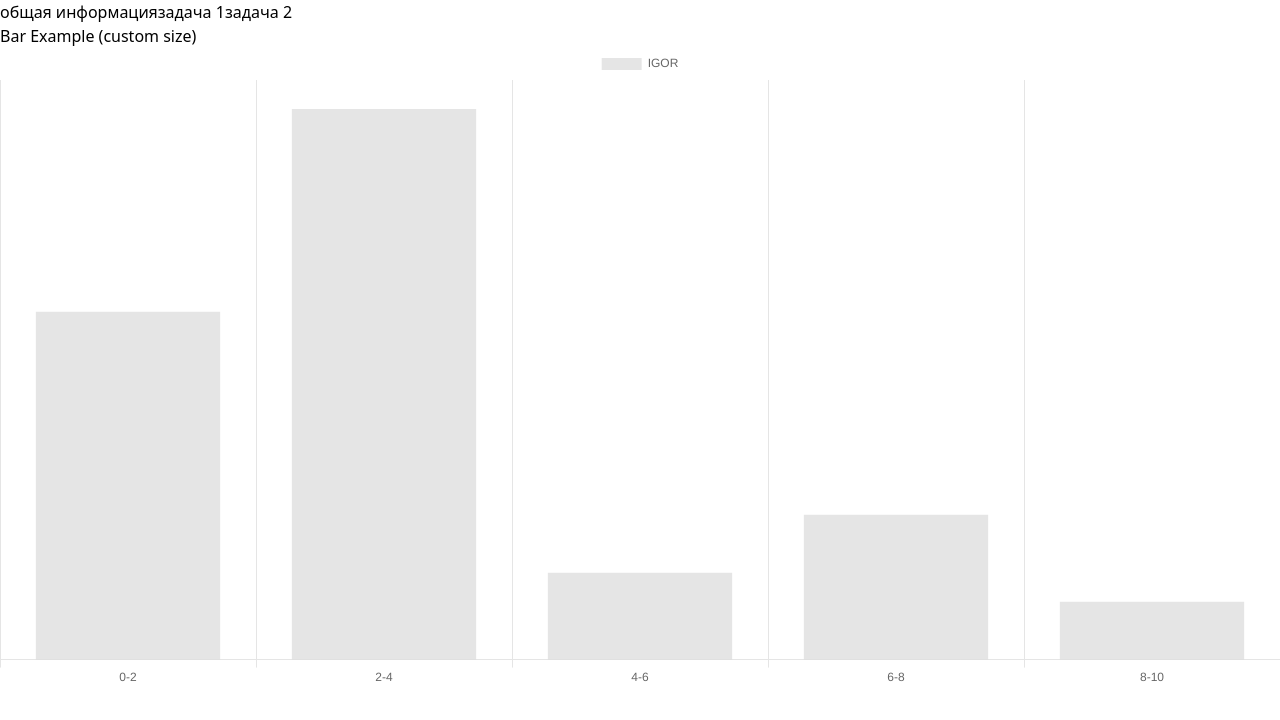
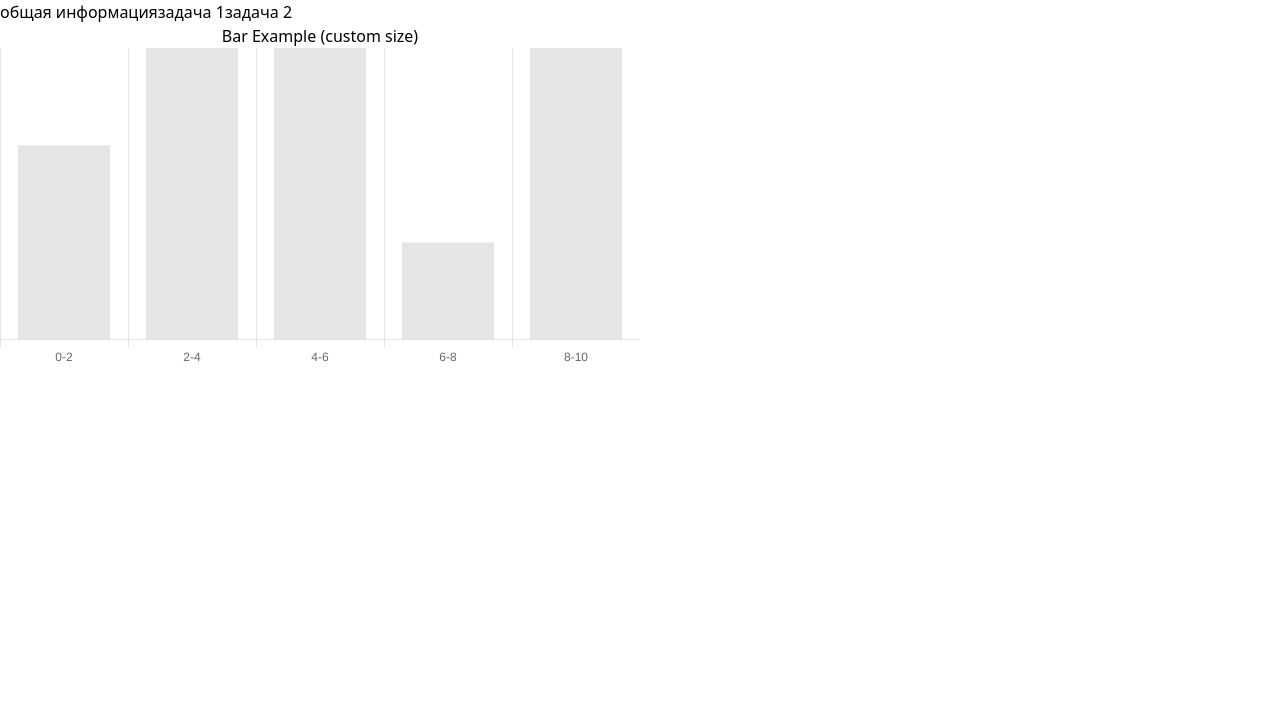
Before and after one commit to hjphopchop/charts, a Next.js app: page /firstTask in a window 1280 px wide. Shown: the top 720 px of the page. Built offline with nearby package versions, Linux system fonts and the light colour scheme.

Commit message:
feat(wip): addede formationData && interceptionData for firstChart

```diff
--- a/data.ts
+++ b/data.ts
@@ -6,6 +6,46 @@ export const data = [
     personal_id: Math.random().toString(36).slice(-10),
     name: names[Math.floor(Math.random() * (names.length - 1))],
     answers: [
+      {
+        id: Math.random().toString(36).slice(-10),
+        name: Math.random().toString(36).slice(-10),
+        type: Number(Math.floor(Math.random() * 2)),
+        low: Number((Math.random() * 10).toFixed(1)),
+        high: Number((Math.random() * 10).toFixed(1)),
+        median: Number((Math.random() * 10).toFixed(1)),
+      },
+      {
+        id: Math.random().toString(36).slice(-10),
+        name: Math.random().toString(36).slice(-10),
+        type: Number(Math.floor(Math.random() * 2)),
+        low: Number((Math.random() * 10).toFixed(1)),
+        high: Number((Math.random() * 10).toFixed(1)),
+        median: Number((Math.random() * 10).toFixed(1)),
+      },
+      {
+        id: Math.random().toString(36).slice(-10),
+        name: Math.random().toString(36).slice(-10),
+        type: Number(Math.floor(Math.random() * 2)),
+        low: Number((Math.random() * 10).toFixed(1)),
+        high: Number((Math.random() * 10).toFixed(1)),
+        median: Number((Math.random() * 10).toFixed(1)),
+      },
+      {
+        id: Math.random().toString(36).slice(-10),
+        name: Math.random().toString(36).slice(-10),
+        type: Number(Math.floor(Math.random() * 2)),
+        low: Number((Math.random() * 10).toFixed(1)),
+        high: Number((Math.random() * 10).toFixed(1)),
+        median: Number((Math.random() * 10).toFixed(1)),
+      },
+      {
+        id: Math.random().toString(36).slice(-10),
+        name: Math.random().toString(36).slice(-10),
+        type: Number(Math.floor(Math.random() * 2)),
+        low: Number((Math.random() * 10).toFixed(1)),
+        high: Number((Math.random() * 10).toFixed(1)),
+        median: Number((Math.random() * 10).toFixed(1)),
+      },
       {
         id: Math.random().toString(36).slice(-10),
         name: Math.random().toString(36).slice(-10),
@@ -93,6 +133,133 @@ export const data = [
         high: Number((Math.random() * 10).toFixed(1)),
         median: Number((Math.random() * 10).toFixed(1)),
       },
+      {
+        id: Math.random().toString(36).slice(-10),
+        name: Math.random().toString(36).slice(-10),
+        type: Number(Math.floor(Math.random() * 2)),
+        low: Number((Math.random() * 10).toFixed(1)),
+        high: Number((Math.random() * 10).toFixed(1)),
+        median: Number((Math.random() * 10).toFixed(1)),
+      },
+      {
+        id: Math.random().toString(36).slice(-10),
+        name: Math.random().toString(36).slice(-10),
+        type: Number(Math.floor(Math.random() * 2)),
+        low: Number((Math.random() * 10).toFixed(1)),
+        high: Number((Math.random() * 10).toFixed(1)),
+        median: Number((Math.random() * 10).toFixed(1)),
+      },
+      {
+        id: Math.random().toString(36).slice(-10),
+        name: Math.random().toString(36).slice(-10),
+        type: Number(Math.floor(Math.random() * 2)),
+        low: Number((Math.random() * 10).toFixed(1)),
+        high: Number((Math.random() * 10).toFixed(1)),
+        median: Number((Math.random() * 10).toFixed(1)),
+      },
+      {
+        id: Math.random().toString(36).slice(-10),
+        name: Math.random().toString(36).slice(-10),
+        type: Number(Math.floor(Math.random() * 2)),
+        low: Number((Math.random() * 10).toFixed(1)),
+        high: Number((Math.random() * 10).toFixed(1)),
+        median: Number((Math.random() * 10).toFixed(1)),
+      },
+      {
+        id: Math.random().toString(36).slice(-10),
+        name: Math.random().toString(36).slice(-10),
+        type: Number(Math.floor(Math.random() * 2)),
+        low: Number((Math.random() * 10).toFixed(1)),
+        high: Number((Math.random() * 10).toFixed(1)),
+        median: Number((Math.random() * 10).toFixed(1)),
+      },
+    ],
+  },
+  {
+    id: Math.random().toString(36).slice(-10),
+    personal_id: Math.random().toString(36).slice(-10),
+    name: names[Math.floor(Math.random() * (names.length - 1))],
+    answers: [
+      {
+        id: Math.random().toString(36).slice(-10),
+        name: Math.random().toString(36).slice(-10),
+        type: Number(Math.floor(Math.random() * 2)),
+        low: Number((Math.random() * 10).toFixed(1)),
+        high: Number((Math.random() * 10).toFixed(1)),
+        median: Number((Math.random() * 10).toFixed(1)),
+      },
+      {
+        id: Math.random().toString(36).slice(-10),
+        name: Math.random().toString(36).slice(-10),
+        type: Number(Math.floor(Math.random() * 2)),
+        low: Number((Math.random() * 10).toFixed(1)),
+        high: Number((Math.random() * 10).toFixed(1)),
+        median: Number((Math.random() * 10).toFixed(1)),
+      },
+      {
+        id: Math.random().toString(36).slice(-10),
+        name: Math.random().toString(36).slice(-10),
+        type: Number(Math.floor(Math.random() * 2)),
+        low: Number((Math.random() * 10).toFixed(1)),
+        high: Number((Math.random() * 10).toFixed(1)),
+        median: Number((Math.random() * 10).toFixed(1)),
+      },
+      {
+        id: Math.random().toString(36).slice(-10),
+        name: Math.random().toString(36).slice(-10),
+        type: Number(Math.floor(Math.random() * 2)),
+        low: Number((Math.random() * 10).toFixed(1)),
+        high: Number((Math.random() * 10).toFixed(1)),
+        median: Number((Math.random() * 10).toFixed(1)),
+      },
+      {
+        id: Math.random().toString(36).slice(-10),
+        name: Math.random().toString(36).slice(-10),
+        type: Number(Math.floor(Math.random() * 2)),
+        low: Number((Math.random() * 10).toFixed(1)),
+        high: Number((Math.random() * 10).toFixed(1)),
+        median: Number((Math.random() * 10).toFixed(1)),
+      },
+      {
+        id: Math.random().toString(36).slice(-10),
+        name: Math.random().toString(36).slice(-10),
+        type: Number(Math.floor(Math.random() * 2)),
+        low: Number((Math.random() * 10).toFixed(1)),
+        high: Number((Math.random() * 10).toFixed(1)),
+        median: Number((Math.random() * 10).toFixed(1)),
+      },
+      {
+        id: Math.random().toString(36).slice(-10),
+        name: Math.random().toString(36).slice(-10),
+        type: Number(Math.floor(Math.random() * 2)),
+        low: Number((Math.random() * 10).toFixed(1)),
+        high: Number((Math.random() * 10).toFixed(1)),
+        median: Number((Math.random() * 10).toFixed(1)),
+      },
+      {
+        id: Math.random().toString(36).slice(-10),
+        name: Math.random().toString(36).slice(-10),
+        type: Number(Math.floor(Math.random() * 2)),
+        low: Number((Math.random() * 10).toFixed(1)),
+        high: Number((Math.random() * 10).toFixed(1)),
+        median: Number((Math.random() * 10).toFixed(1)),
+      },
+      {
+        id: Math.random().toString(36).slice(-10),
+        name: Math.random().toString(36).slice(-10),
+        type: Number(Math.floor(Math.random() * 2)),
+        low: Number((Math.random() * 10).toFixed(1)),
+        high: Number((Math.random() * 10).toFixed(1)),
+        median: Number((Math.random() * 10).toFixed(1)),
+      },
+      {
+        id: Math.random().toString(36).slice(-10),
+        name: Math.random().toString(36).slice(-10),
+        type: Number(Math.floor(Math.random() * 2)),
+        low: Number((Math.random() * 10).toFixed(1)),
+        high: Number((Math.random() * 10).toFixed(1)),
+        median: Number((Math.random() * 10).toFixed(1)),
+      },
     ],
   },
 ];
--- a/pages/firstTask.tsx
+++ b/pages/firstTask.tsx
@@ -13,7 +13,6 @@ import {
   Legend,
 } from "chart.js";
 
-import { ArcElement, Chart } from "chart.js";
 import { GenerateDate } from "../interfaces";
 
 ChartJS.register(
@@ -27,20 +26,10 @@ ChartJS.register(
   Legend
 );
 
-const data = {
-  labels: ["0-2", "2-4", "4-6", "6-8", "8-10"],
-  datasets: [
-    {
-      label: "IGOR",
-      data: [12, 19, 3, 5, 2, 3],
-    },
-  ],
-};
-
 const options = {
   plugins: {
     legend: {
-      display: true,
+      display: false,
     },
   },
   elements: {
@@ -66,14 +55,25 @@ const options = {
   },
 };
 
-export default function FirstTask({ answers }: GenerateDate) {
+export default function FirstTask(
+  { lowHightCharts }: any,
+  { answers }: GenerateDate
+) {
+  const data = {
+    labels: ["0-2", "2-4", "4-6", "6-8", "8-10"],
+    datasets: [
+      {
+        data: lowHightCharts,
+      },
+    ],
+  };
   console.log(answers);
 
   return (
     <Layout>
-      <div>
+      <div className="w-1/2 text-center">
         <h2>Bar Example (custom size)</h2>
-        <Bar data={data} width={400} height={200} options={options} />
+        <Bar data={data} options={options} />
       </div>
     </Layout>
   );
@@ -81,7 +81,46 @@ export default function FirstTask({ answers }: GenerateDate) {
 export async function getServerSideProps() {
   const res = await fetch("http://localhost:3000/api/data");
   const answers = await res.json();
+  const interceptionData = (obj: Array<GenerateDate>) => {
+    const lowHigh: Array<any> = [];
+    obj.map((item) => {
+      item.answers.map((item) => {
+        if (item.type === 0) {
+          lowHigh.push((item.low + item.high) / 2);
+        }
+      });
+    });
+
+    return formationData(lowHigh);
+  };
+
+  const formationData = (arr: Array<number>) => {
+    const array = [0, 0, 0, 0, 0];
+    arr.map((item: number) => {
+      switch (true) {
+        case item >= 8:
+          ++array[4];
+          break;
+        case item >= 6:
+          ++array[3];
+          break;
+        case item >= 4:
+          ++array[2];
+          break;
+        case item >= 2:
+          ++array[1];
+          break;
+        case item >= 0:
+          ++array[0];
+          break;
+        default:
+          break;
+      }
+    });
+    return array;
+  };
+  const lowHightCharts = interceptionData(answers);
   return {
-    props: { answers },
+    props: { lowHightCharts, answers },
   };
 }
```
